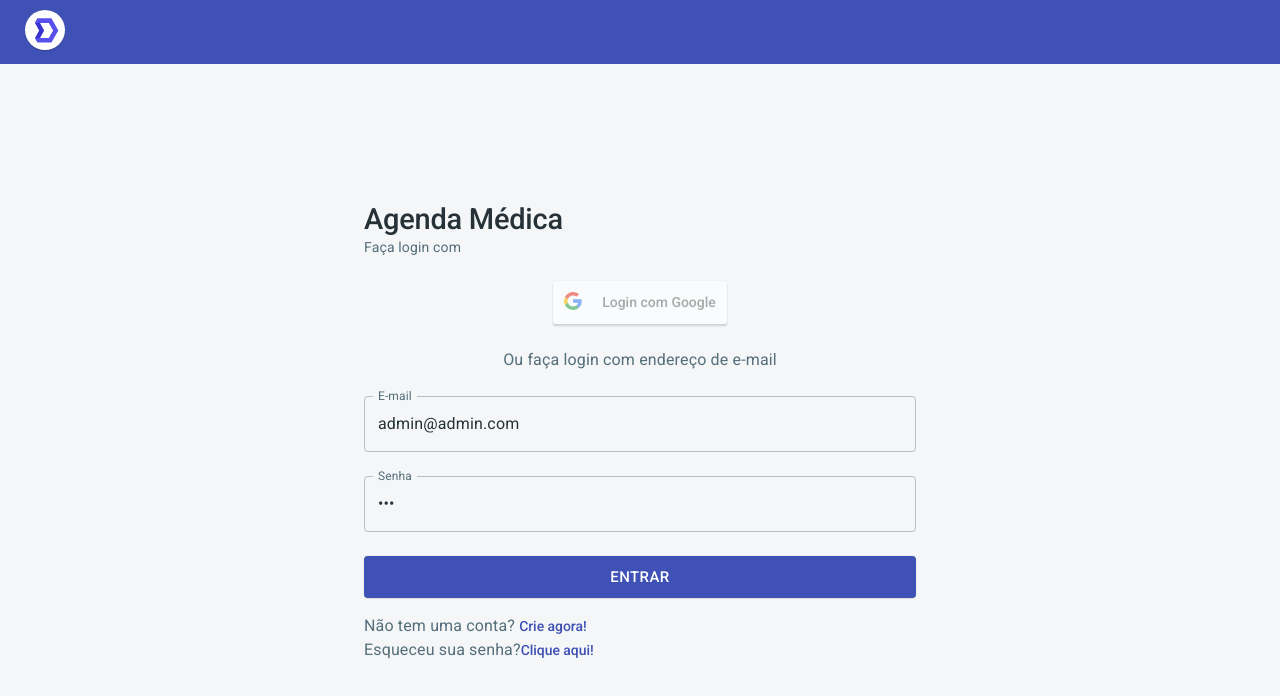
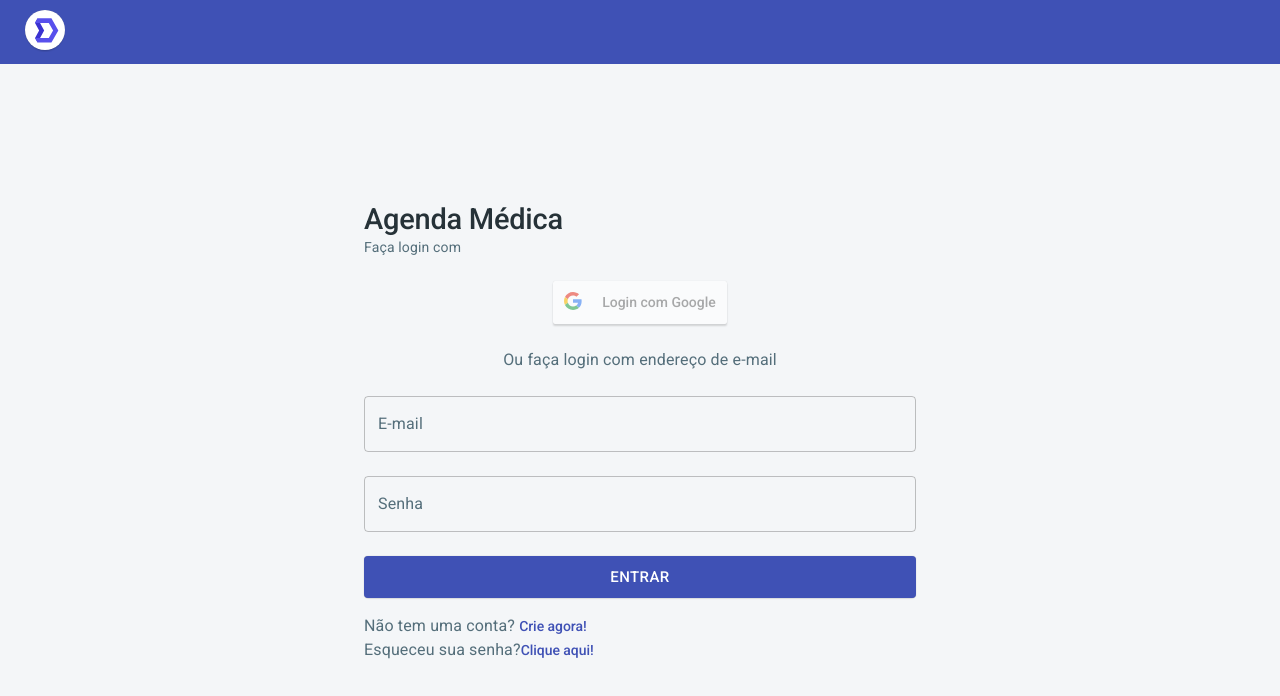
Before and after one commit to rsantanna10/app_agendamedica, a React (Create React App) app: page /login in a window 1280 px wide. Shown: the top 696 px of the page. Built offline with nearby package versions, Linux system fonts and the light colour scheme; no server answers.

Commit message:
- Removendo credenciais iniciais

```diff
--- a/src/views/auth/LoginView.js
+++ b/src/views/auth/LoginView.js
@@ -65,8 +65,8 @@ const LoginView = () => {
         <Container maxWidth="sm">
           <Formik
             initialValues={{
-              email: 'admin@admin.com',
-              senha: '123'
+              email: '',
+              senha: ''
             }}
             validationSchema={Yup.object().shape({
               email: Yup.string().email('Must be a valid email').max(255).required('Email is required'),
```
